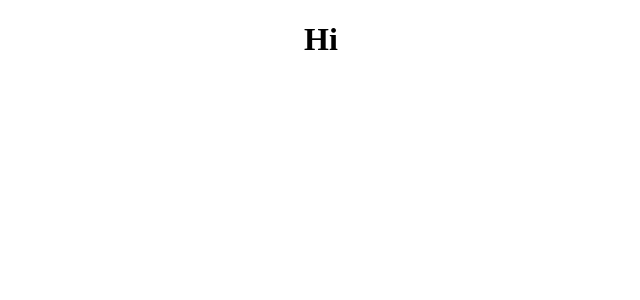
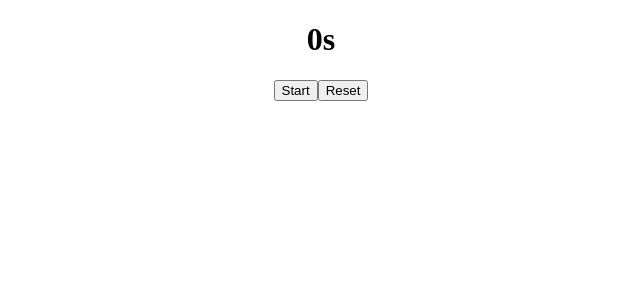
Before and after one commit to jischr/react-hooks-timer, a React (Create React App) app: page / in a window 1280 px wide. Shown: the top 300 px of the page, without its empty margins (319-959 px from the left). Built offline with nearby package versions, Linux system fonts and the light colour scheme.

Commit message:
boiler of timer :

```diff
--- a/src/Timer.js
+++ b/src/Timer.js
@@ -4,7 +4,9 @@ function Timer() {
 
     return (
         <div>
-            <h1>Hi</h1>
+            <h1>0s</h1>
+            <button>Start</button>
+            <button>Reset</button>
         </div>
     );
 }
```
